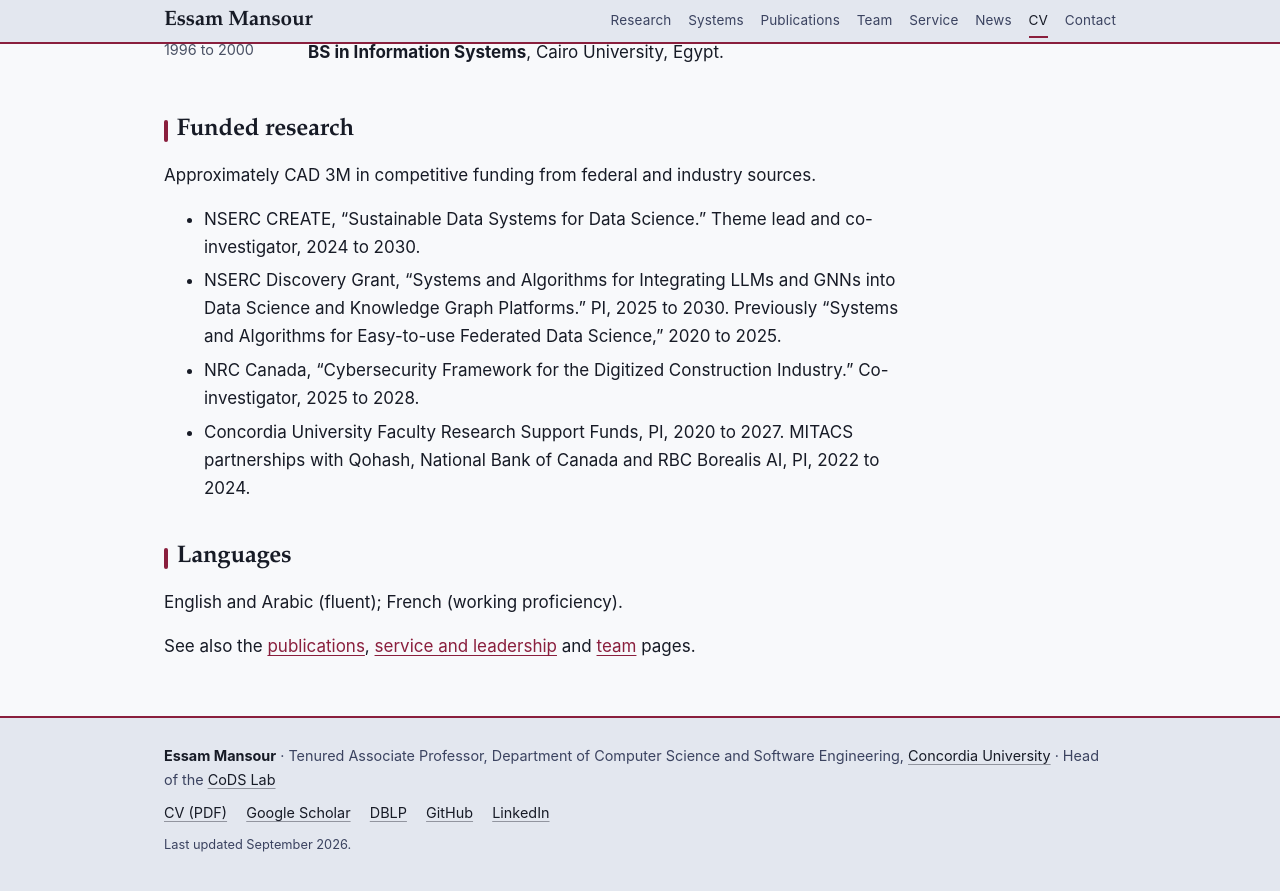
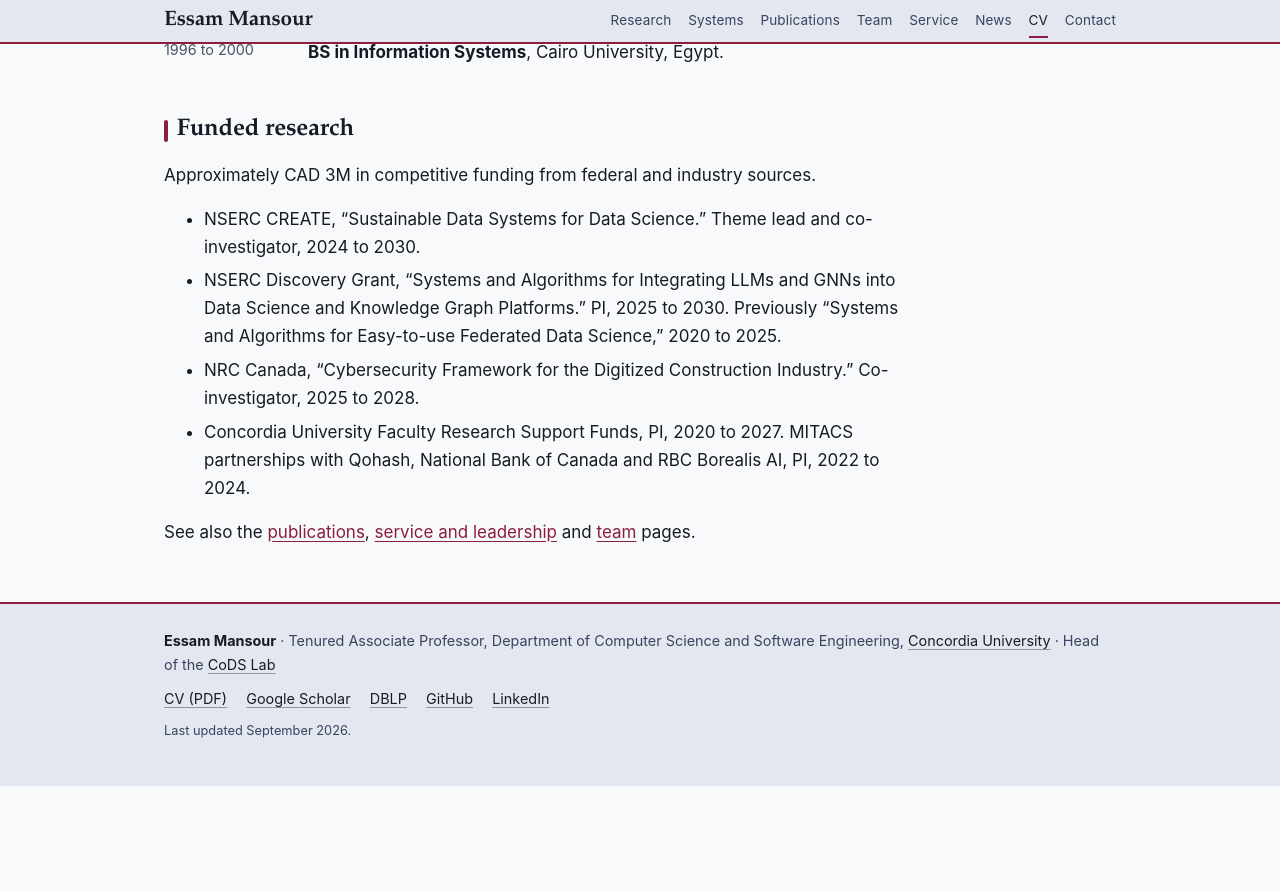
Before and after one commit to mansoure/mansoure.github.io, a Jekyll site: the page built from cv/index.md, in a window 1280 px wide and 900 px high, scrolled down 854 px. Shown: the top 891 px of the window. Built offline with Jekyll 4.4.1, drawn with Linux system fonts in a browser that asks for light colours; after the commit the page ends 1640 px from its top, so only the background shows below that.

Commit message:
Drop the Languages section from the CV page
The page now ends on Funded research. The languages line stays in the
downloadable CV PDF, where it is conventional.

Co-Authored-By: Claude Opus 5 <noreply@anthropic.com>
Claude-Session: https://claude.ai/code/session_01PrJkBvrFxiBds5kJUoZwRa

```diff
--- a/cv/index.md
+++ b/cv/index.md
@@ -34,8 +34,4 @@ Approximately CAD 3M in competitive funding from federal and industry sources.
 - NRC Canada, “Cybersecurity Framework for the Digitized Construction Industry.” Co-investigator, 2025 to 2028.
 - Concordia University Faculty Research Support Funds, PI, 2020 to 2027. MITACS partnerships with Qohash, National Bank of Canada and RBC Borealis AI, PI, 2022 to 2024.
 
-## Languages
-
-English and Arabic (fluent); French (working proficiency).
-
 See also the [publications](/publications/), [service and leadership](/service/) and [team](/team/) pages.
```
